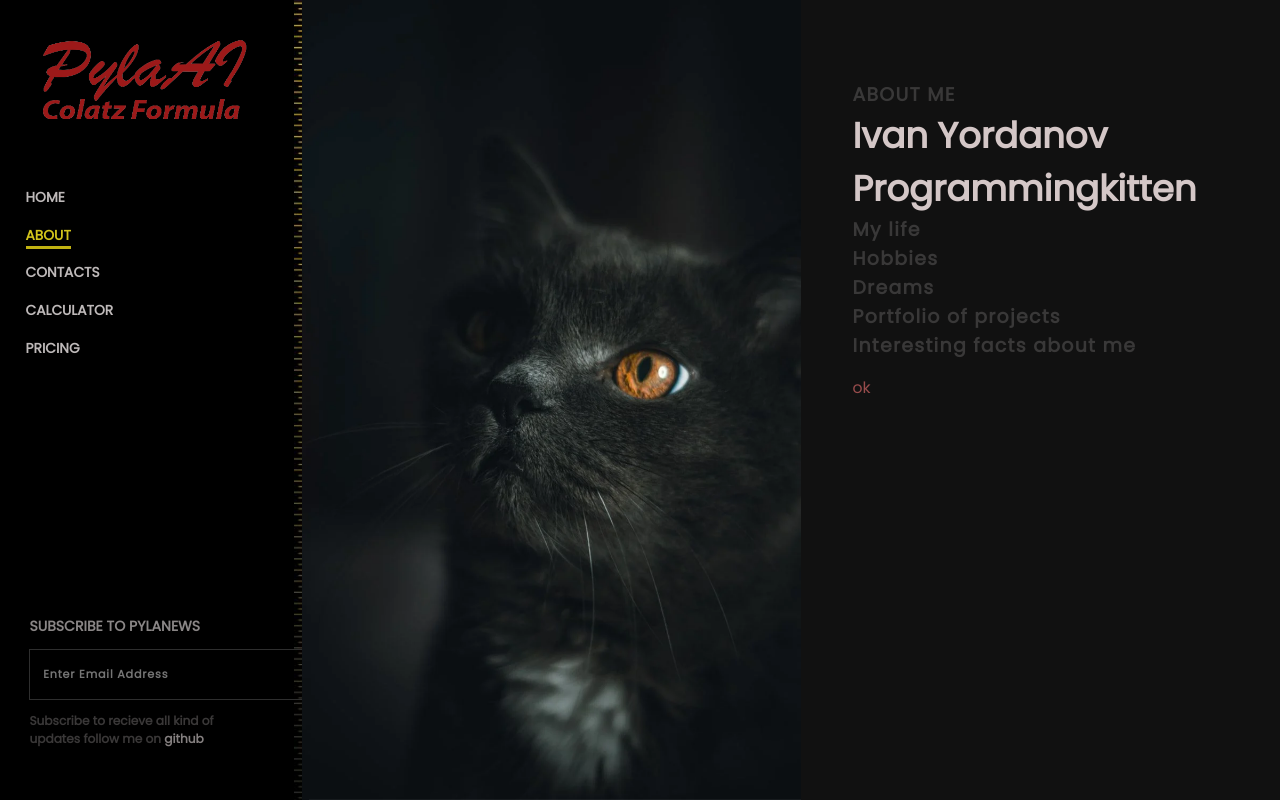
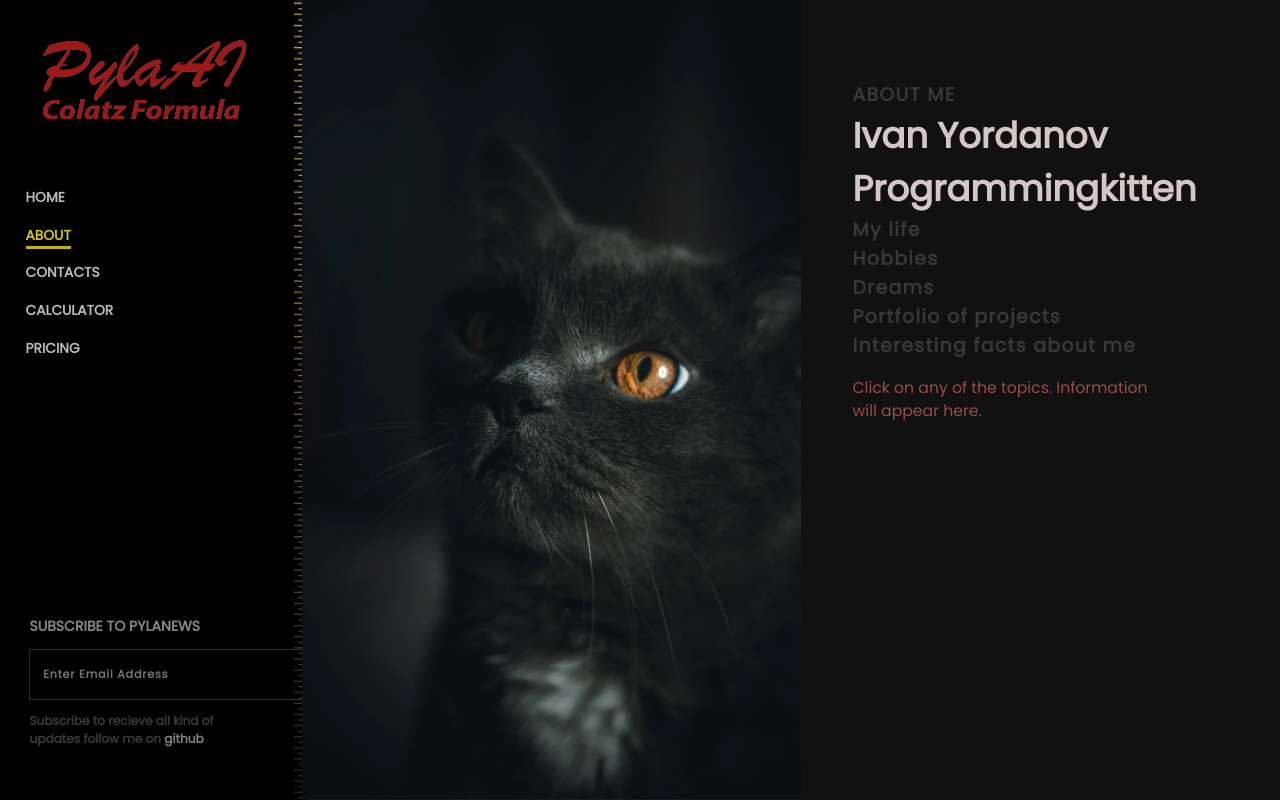
Before and after one commit to programmingkitten/angularWorkProject, a Python web app: template templates/about.html in a window 1280 px wide. Run offline with Jinja, Linux system fonts and the light colour scheme; the template is opened without the code that fills it, so the values that code supplies are empty.

Commit message:
Changed placeholder text to information p

```diff
--- a/templates/about.html
+++ b/templates/about.html
@@ -61,7 +61,7 @@
                 <h1>Portfolio of projects</h1>
                 <h1>Interesting facts about me</h1>
 
-                <p> ok</p>
+                <p> Click on any of the topics. Information will appear here.</p>
             </div>
 
         </div>
```
